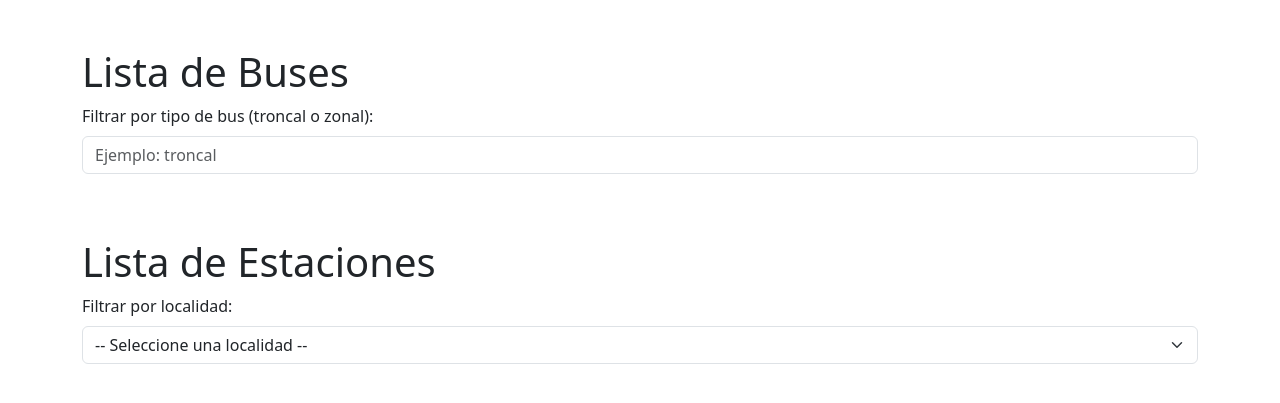
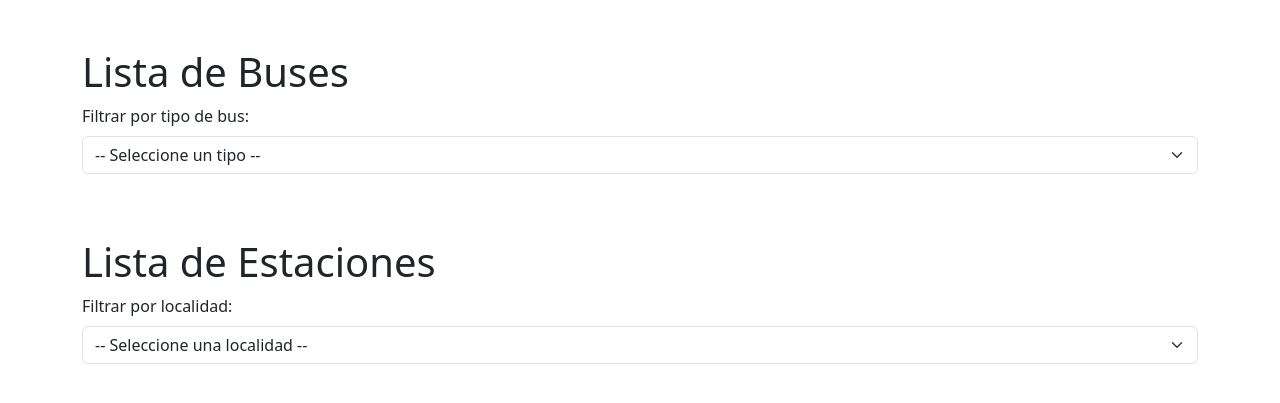
Before and after one commit to Juanes0706/Proyecto, a FastAPI app: page /read in a window 1280 px wide. Shown: the part 56-459 px from the top of the page. Run offline with FastAPI, Linux system fonts and the light colour scheme; data that the repository does not hold is empty.

Commit message:
maquillando codigo y arreglando filtrados

```diff
--- a/templates/ReadPage.html
+++ b/templates/ReadPage.html
@@ -24,8 +24,12 @@
 <div class="container mt-5">
     <h1>Lista de Buses</h1>
     <div class="mb-3">
-        <label for="filterTipoBus" class="form-label">Filtrar por tipo de bus (troncal o zonal):</label>
-        <input type="text" id="filterTipoBus" class="form-control" placeholder="Ejemplo: troncal" />
+        <label for="filterTipoBus" class="form-label">Filtrar por tipo de bus:</label>
+        <select id="filterTipoBus" class="form-select">
+            <option value="">-- Seleccione un tipo --</option>
+            <option value="troncal">Troncal</option>
+            <option value="zonal">Zonal</option>
+        </select>
     </div>
     <ul id="listaBuses" class="list-group"></ul>
 
@@ -93,7 +97,7 @@
         }
     }
 
-    document.getElementById("filterTipoBus").addEventListener("input", () => {
+    document.getElementById("filterTipoBus").addEventListener("change", () => {
         loadBuses();
     });
 
```
